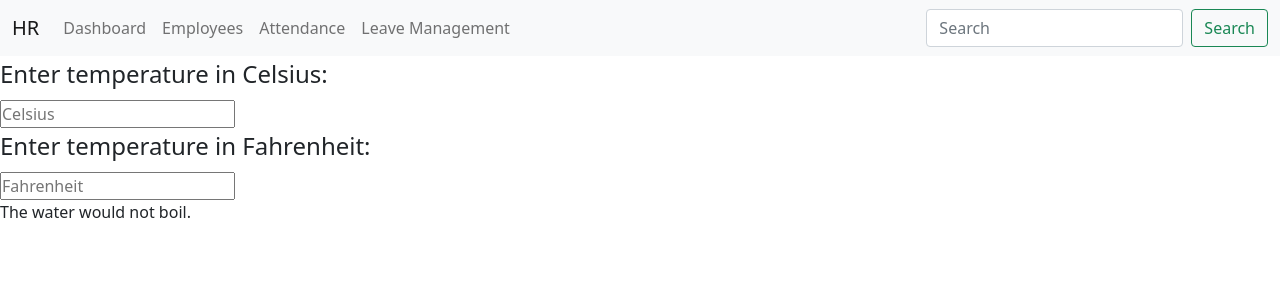
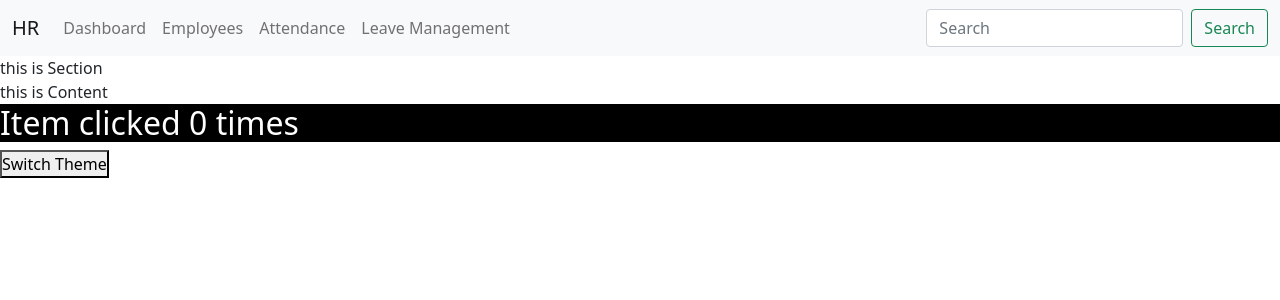
Before and after one commit to HussainShafayet/practise-react, a React (Create React App) app: page / in a window 1280 px wide. Shown: the top 300 px of the page. Built offline with nearby package versions, Linux system fonts and the light colour scheme.

Commit message:
use of context api

```diff
--- a/src/App.js
+++ b/src/App.js
@@ -5,7 +5,7 @@ import Class_practise from './components/Practise_class'
 import Practise_function from './components/Practise-function'
 import Data from './Data.json'
 import Arrow from './components/Arrow_function'
-import Counters from './components/counters'
+// import Counters from './components/counters'
 import Test from './components/test'
 import Index from './components/conditional-template/index';
 import EventHandler from './components/event-handler/textInput';
--- a/src/components/Content.js
+++ b/src/components/Content.js
@@ -1,7 +1,41 @@
+import Counter from "./Counter";
+import HoverCounter from "./hoverCounter";
+import ThemeContext from "../contexts/themeContext";
 
+// export default function Content() {
+//   return (
+//     <div>
+//       <span>this is Content</span>
+//       <Counter
+//           render={(count, incrementCount) => {
+//             return <ThemeContext.Consumer>
+//               {({theme,switchTheme}) => (
+//                 <HoverCounter count={count} incrementCount={incrementCount} theme={theme} switchTheme={switchTheme} />
+//               )}
+//             </ThemeContext.Consumer>
+//           }}
+//         />
+//     </div>
+//   )
+// }
+import React, { Component } from 'react'
 
-export default function Content() {
-  return (
-    <div>Content</div>
-  )
+export default class Content extends Component {
+  componentDidMount = () => {
+    console.log(this.context);
+  }
+  render() {
+   const { theme, switchTheme } = this.context;
+    return (
+      <div>
+      <span>this is Content</span>
+       <Counter>
+          {(count, incrementCount) => (
+            <HoverCounter count={count} incrementCount={incrementCount} theme={theme} switchTheme={switchTheme} />
+          )}
+        </Counter>
+    </div>
+    )
+  }
 }
+Content.contextType = ThemeContext;
--- a/src/components/Counter.js
+++ b/src/components/Counter.js
@@ -9,10 +9,11 @@ export default class Counter extends Component {
             (prevState) => ({count: prevState.count + 1}))
     };
     render() {
-        const { render } = this.props
-        const { count } = this.state
+        const { children } = this.props;
+        const { count } = this.state;
         return (
-        render(count, this.incrementCount)
+            // 'hello'
+        children(count, this.incrementCount)
         )
     }
 }
--- a/src/components/Section.js
+++ b/src/components/Section.js
@@ -3,7 +3,8 @@ import Content from "./Content"
 export default function Section() {
   return (
     <div>
-        <Content />
+      <span>this is Section</span>
+      <Content />
     </div>
 
   )
--- a/src/components/hoverCounter.js
+++ b/src/components/hoverCounter.js
@@ -1,10 +1,12 @@
 // import WithCounter from "./HOC/withCounter";
 
 const hoverCounter = (props) => {
-    const { count, incrementCount } = props;
+    const { count, incrementCount,theme,switchTheme } = props;
+    const style = theme == 'dark' ? { color: 'white',backgroundColor:"black" } : { color: 'black',backgroundColor:"red" };
     return (
       <div>
-          <h2 onMouseOver={incrementCount}>Item clicked {count} times</h2>
+          <h2 style={style} onMouseOver={incrementCount}>Item clicked {count} times</h2>
+          <button type="button" onClick={switchTheme}>Switch Theme</button>
       </div>
     )
 }
--- a/src/components/hr/dashboard.js
+++ b/src/components/hr/dashboard.js
@@ -1,11 +1,27 @@
 import React, { Component } from 'react';
 import Calculator from '../lifting-state/calculator';
+import Section from '../Section';
+import ThemeContext from '../../contexts/themeContext';
+
 
 export default class Dashboard extends Component {
+  state = {
+    theme : 'dark'
+  }
+  switchTheme = () => {
+    this.setState({
+      theme : this.state.theme === 'dark' ? 'light' : 'dark'
+    })
+  }
   render() {
+    const { theme } = this.state;
     return (
       <div>
-        <Calculator />
+        {/* <Calculator /> */}
+
+        <ThemeContext.Provider value={{theme,switchTheme:this.switchTheme}}>
+          <Section />
+        </ThemeContext.Provider>
       </div>
     )
   }
--- /dev/null
+++ b/src/contexts/themeContext.js
@@ -0,0 +1,9 @@
+// import createContext from './src/lib/Context';
+// import createContext from "../lib/Context";
+import React from "react";
+
+const themeContext = React.createContext({
+    theme : 'dark'
+});
+
+export default themeContext;
--- /dev/null
+++ b/src/lib/Context.js
@@ -0,0 +1,21 @@
+class Context{
+    constructor(value = null){
+        this.value = value;
+    }
+    Provider = ({children, value}) => {
+        this.value = value;
+        return children;
+    }
+    Consumer = ({children}) => {
+        return children(this.value);
+    }
+}
+
+function createContext(value = null){
+    const context = new Context(value);
+    return {
+        Provider: context.Provider,
+        Consumer: context.Consumer
+    }
+}
+export default createContext;
```
Also changed, not shown: 1 other file (tests, documents, lock files or other folders).
